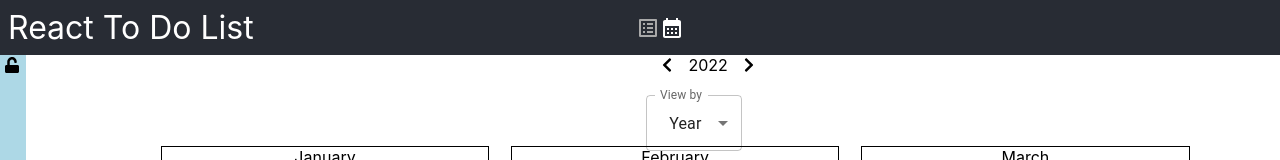
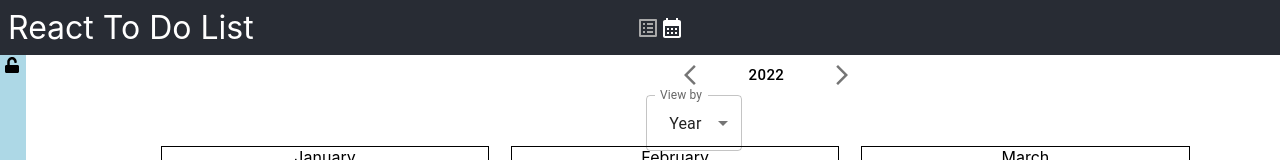
Before and after one commit to Skyrlon/react-todo-list, a React (Create React App) app: page /calendar in a window 1280 px wide. Shown: the top 160 px of the page. Built offline with nearby package versions, Linux system fonts and the light colour scheme.

Commit message:
Change calendar date by mui components

```diff
--- a/src/components/CalendarDate.jsx
+++ b/src/components/CalendarDate.jsx
@@ -1,11 +1,10 @@
 import { useEffect } from "react";
 import styled from "styled-components";
 import PropTypes from "prop-types";
-import {
-  faChevronLeft,
-  faChevronRight,
-} from "@fortawesome/free-solid-svg-icons";
-import { FontAwesomeIcon } from "@fortawesome/react-fontawesome";
+import IconButton from "@mui/material/IconButton";
+import ArrowBackIosNewIcon from "@mui/icons-material/ArrowBackIosNew";
+import ArrowForwardIosIcon from "@mui/icons-material/ArrowForwardIos";
+import { Button } from "@mui/material";
 
 const StyledCalendarDate = styled.div`
   grid-area: input;
@@ -202,23 +201,23 @@ const CalendarDate = ({
   return (
     <StyledCalendarDate>
       {!dateGoingOutLimit("decrement") && (
-        <div className="arrow" onClick={handleDateBackward}>
-          <FontAwesomeIcon icon={faChevronLeft} />
-        </div>
+        <IconButton className="arrow" onClick={handleDateBackward}>
+          <ArrowBackIosNewIcon />
+        </IconButton>
       )}
       {
-        <div onClick={onDateClick}>
+        <Button sx={{ color: "black" }} size="large" onClick={onDateClick}>
           {typeof calendarDay === "number" ? `${calendarDay} ` : ""}
           {typeof calendarMonth === "number"
             ? `${monthsNames[calendarMonth]} `
             : ""}
           {typeof calendarYear === "number" ? `${calendarYear}` : ""}
-        </div>
+        </Button>
       }
       {!dateGoingOutLimit("increment") && (
-        <div className="arrow" onClick={handleDateForward}>
-          <FontAwesomeIcon icon={faChevronRight} />
-        </div>
+        <IconButton className="arrow" onClick={handleDateForward}>
+          <ArrowForwardIosIcon />
+        </IconButton>
       )}
     </StyledCalendarDate>
   );
```
